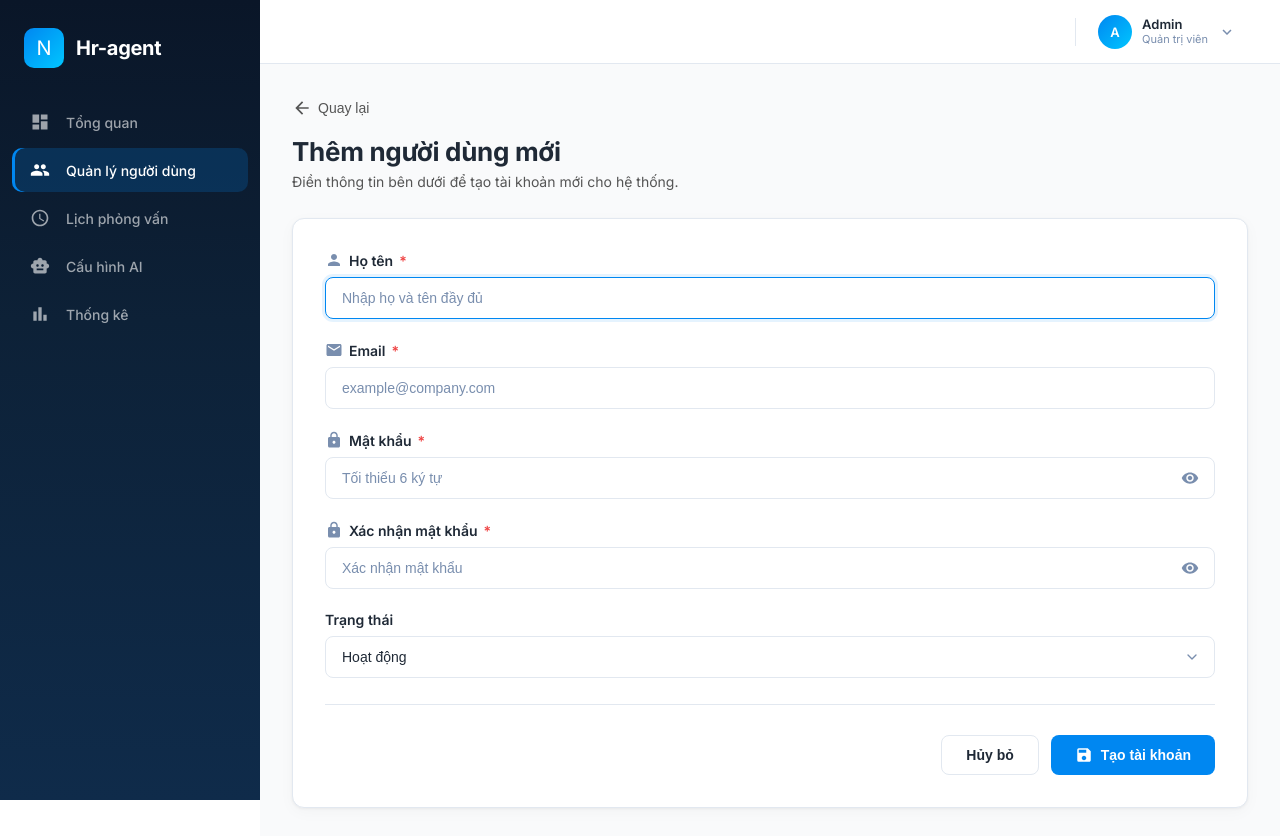
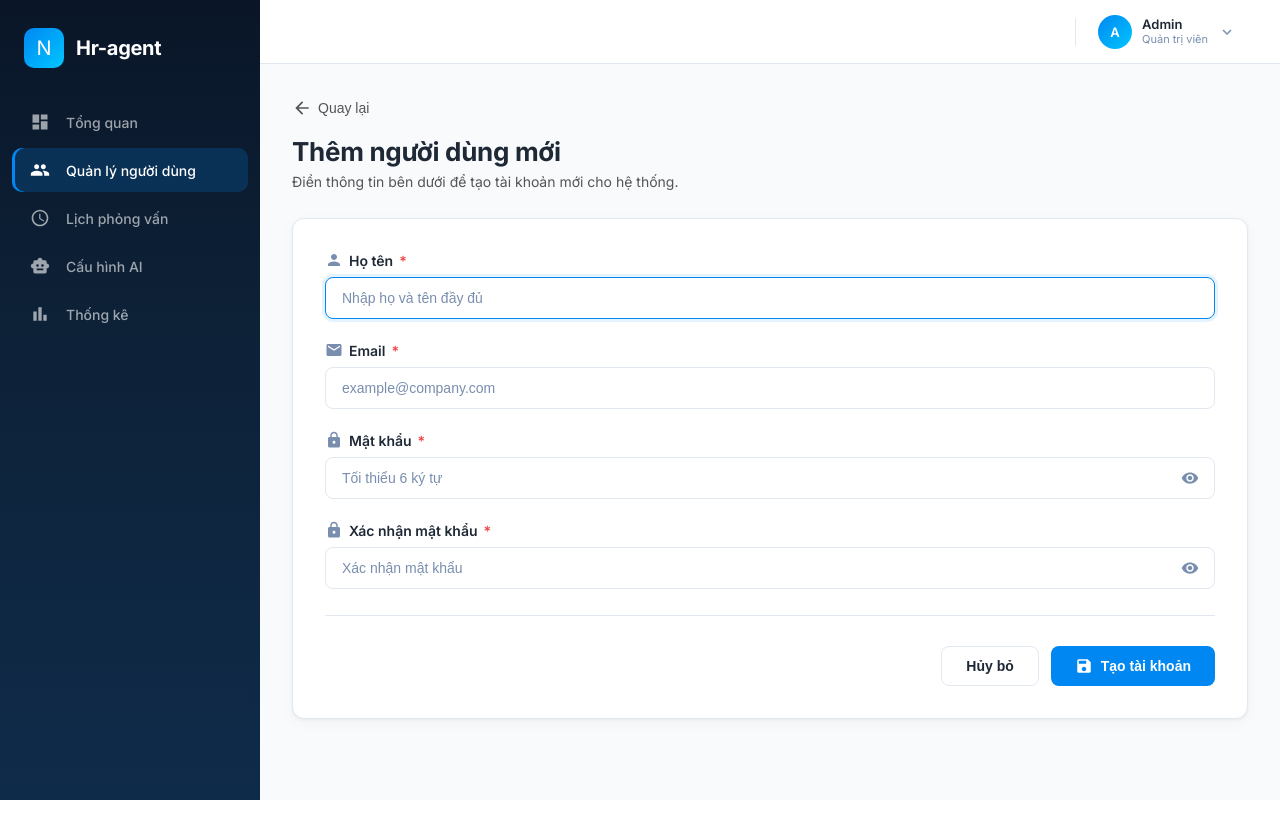
Before and after one commit to pvduy23052005/HR-AGENT, a React (Vite) app in the folder frontend/: page /admin/users/create in a window 1280 px wide. After the commit the page ends 800 px from the top, so only its background shows below. Built offline with nearby package versions, Linux system fonts and the light colour scheme; sample sign-in values are in the browser's storage.

Commit message:
sửa admin thêm

```diff
--- a/frontend/src/pages/admin/User/Create.jsx
+++ b/frontend/src/pages/admin/User/Create.jsx
@@ -187,20 +187,6 @@ function CreateUser() {
             </div>
           </div>
 
-          {/* Status */}
-          <div className="user-create__field">
-            <label className="user-create__label">Trạng thái</label>
-            <select
-              className="user-create__select"
-              name="status"
-              value={formData.status}
-              onChange={handleInputChange}
-            >
-              <option value="active">Hoạt động</option>
-              <option value="inactive">Đã khóa</option>
-            </select>
-          </div>
-
           {/* Divider */}
           <div className="user-create__divider" />
 
```
